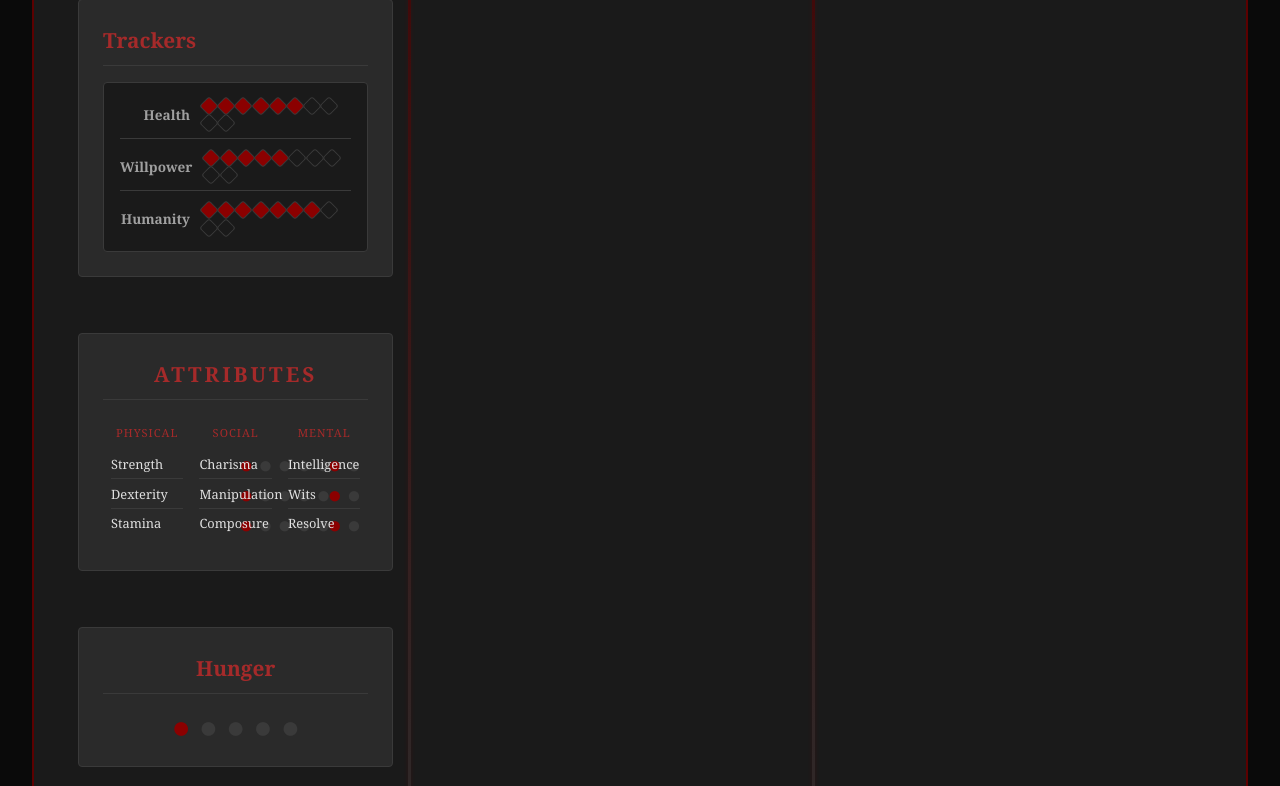
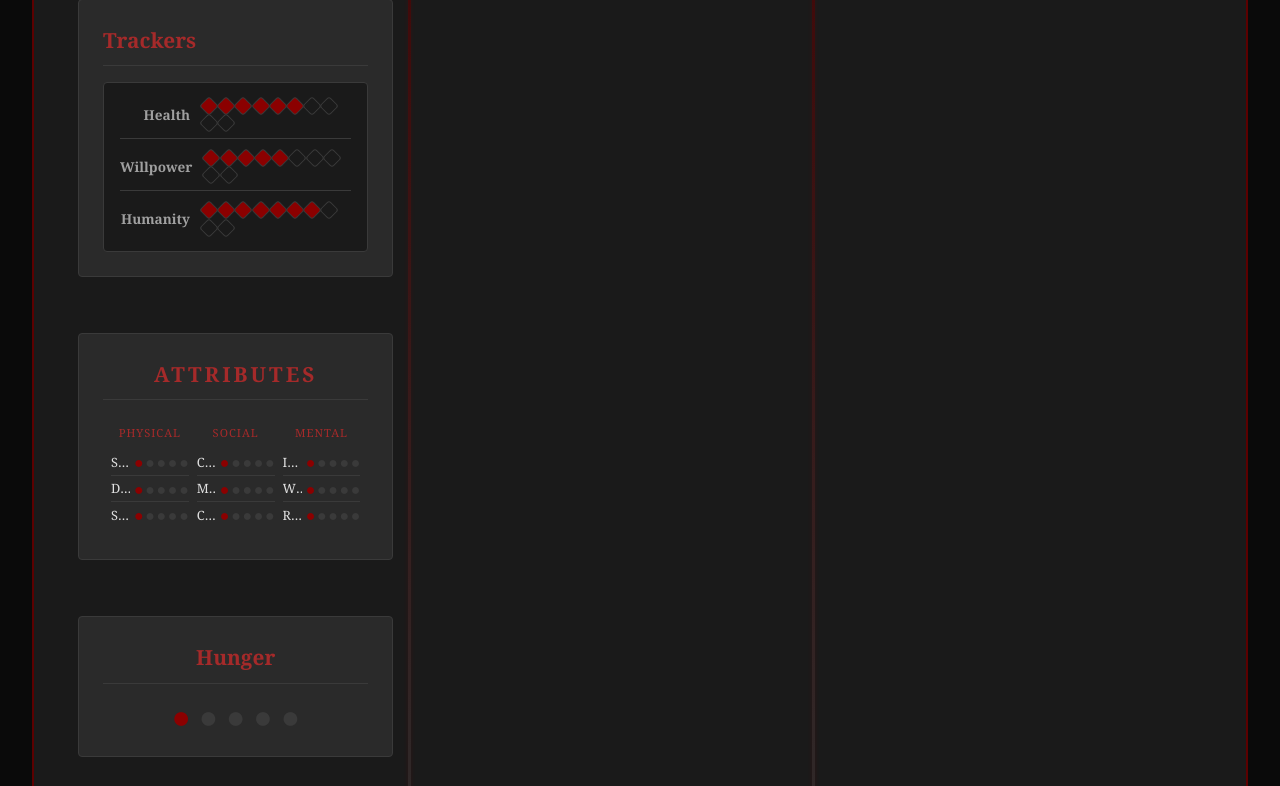
Before and after one commit to Mashbybot/wod-character-sheets, a FastAPI app: template templates/vtm/character_sheet.html in a window 1280 px wide. Shown: the part 1507-2293 px from the top of the page. Run offline with FastAPI, Linux system fonts and the light colour scheme; the template is opened without the code that fills it, so the values that code supplies are empty; parts of the project's set-up code (start-up, migrations or seed data) failed here and were passed over.

Commit message:
Fix attibrutes spacing

```diff
--- a/app/static/css/vtm-phase1.css
+++ b/app/static/css/vtm-phase1.css
@@ -227,7 +227,7 @@
 .attributes-three-column {
     display: grid;
     grid-template-columns: 1fr 1fr 1fr;
-    gap: 1rem;
+    gap: 0.5rem;
     overflow-x: auto;
     padding: 0.5rem;
 }
@@ -253,7 +253,7 @@
     justify-content: space-between;
     align-items: center;
     padding: 0.15rem 0;
-    gap: 0.5rem;
+    gap: 0.25rem; /* Reduced from 0.5rem for tighter spacing */
 }
 
 .attribute-column .attribute-row:last-child {
@@ -267,6 +267,20 @@
     text-overflow: ellipsis;
     flex-shrink: 1;
     color: var(--text-white);
+    min-width: 0;
+}
+
+/* Attribute dots - smaller and tighter for responsive compression */
+.attribute-column .dot-tracker {
+    display: flex;
+    gap: 0.1rem; /* Reduced from default for tighter dots */
+    flex-shrink: 0; /* Don't let tracker shrink */
+    min-width: fit-content;
+}
+
+.attribute-column .dot {
+    font-size: 1rem; /* Smaller dots for better fit */
+    line-height: 1;
 }
 
 /* ===== HUNGER SECTION (STANDALONE) ===== */
```
